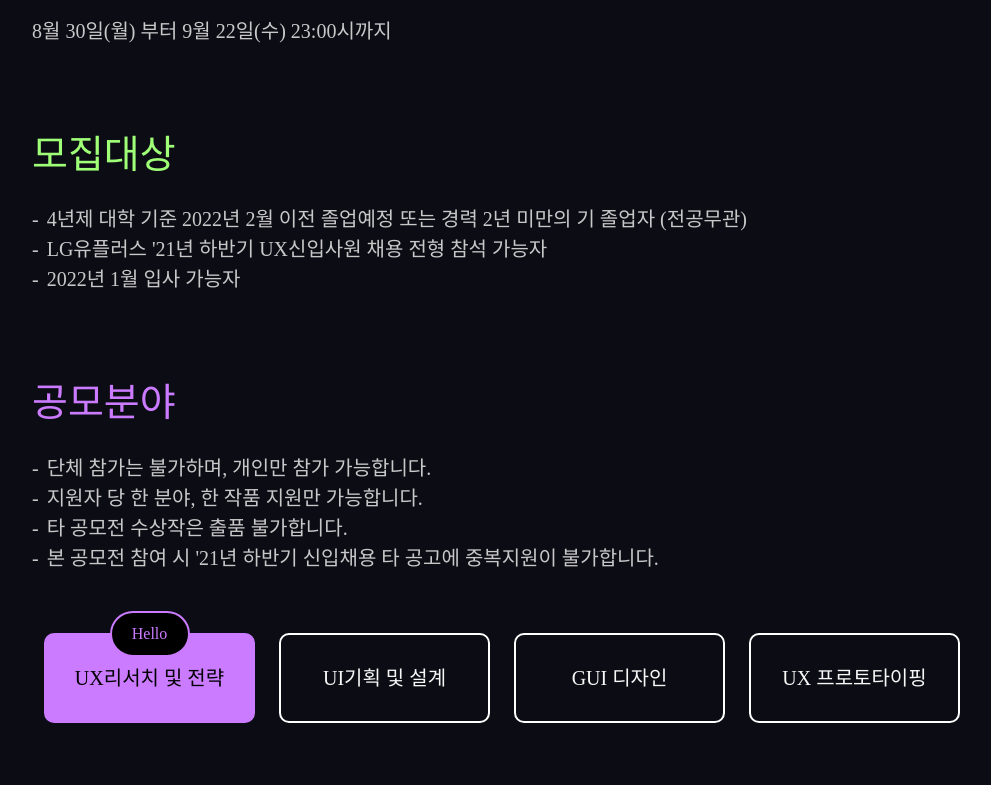
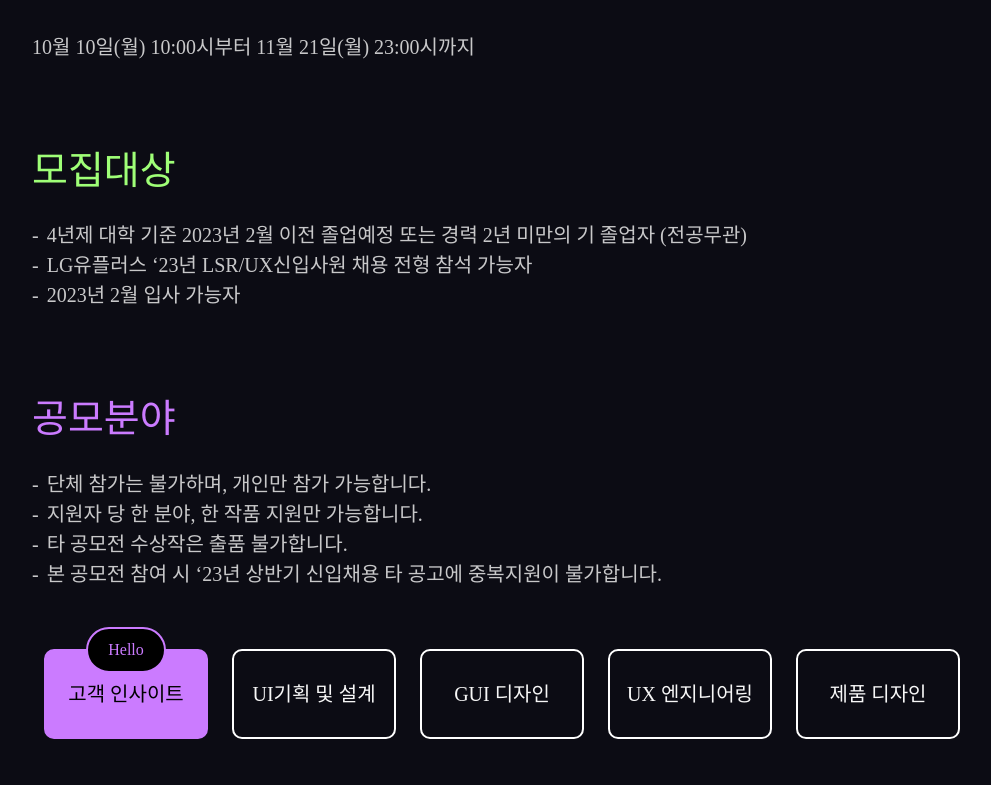
Before and after one commit to LG-uplus-UX-engineering/2022_LSRUX_awards, a React (Create React App) app: page / in a window 1280 px wide. Shown: the part 928-1713 px from the top of the page, without its empty margins (138-1129 px from the left). Built offline with nearby package versions, Linux system fonts and the light colour scheme.

Commit message:
공모 정보 입력중

```diff
--- a/src/App.js
+++ b/src/App.js
@@ -4,6 +4,7 @@
 import './App.css';
 import React, { Fragment } from 'react';
 import { Header, Banner } from './Banner';
+import { Block1, Block2 } from './Contents';
 import {swiperEffect, scrollEffect, contentEffect, changeDescription} from './effect';
 
 class App extends React.Component {
@@ -21,49 +22,8 @@
             <Header />
             <article className="default">
                 <Banner />
-                <section className="content content__a">
-                    <div className="content_wrapper">
-                        <div className="title noto_sans">모집기간</div>
-                        <div className="desc">
-                            <p>8월 30일(월) 부터 9월 22일(수) 23:00시까지</p>
-                        </div>
-                    </div>
-                    <div className="content_wrapper">
-                        <div className="title noto_sans">모집대상</div>
-                        <div className="desc">
-                            <p><span>-</span><span>4년제 대학 기준 2022년 2월 이전 졸업예정 또는 경력 2년 미만의 기 졸업자 (전공무관)</span></p>
-                            <p><span>-</span><span>LG유플러스 '21년 하반기 UX신입사원 채용 전형 참석 가능자</span></p>
-                            <p><span>-</span><span>2022년 1월 입사 가능자</span></p>
-                        </div>
-                    </div>
-                    <div className="content_wrapper" id="scroll_1">
-                        <div className="title noto_sans">공모분야</div>
-                        <div className="desc">
-                            <p><span>-</span><span>단체 참가는 불가하며, 개인만 참가 가능합니다.</span> </p>
-                            <p><span>-</span><span>지원자 당 한 분야, 한 작품 지원만 가능합니다.</span></p>
-                            <p><span>-</span><span>타 공모전 수상작은 출품 불가합니다.</span></p>
-                            <p><span>-</span><span>본 공모전 참여 시 '21년 하반기 신입채용 타 공고에 중복지원이 불가합니다.</span></p>
-                        </div>
-                    </div>
-                </section>
-                <section className="content content__b">
-                    <div className="case case__1 active" data-case="UX_RESEARCH">
-                        <span className="btn_case noto_sans">UX리서치 및 전략</span>
-                        <span className="hello noto_sans">Hello</span>
-                    </div>
-                    <div className="case case__2" data-case="UI_PLAN">
-                        <span className="btn_case noto_sans">UI기획 및 설계</span>
-                        <span className="hello noto_sans">Hello</span>
-                    </div>
-                    <div className="case case__3" data-case="GUI_DESIGN">
-                        <span className="btn_case noto_sans">GUI 디자인</span>
-                        <span className="hello noto_sans">Hello</span>
-                    </div>
-                    <div className="case case__4" data-case="UX_PROTOTYPE">
-                        <span className="btn_case noto_sans">UX 프로토타이핑</span>
-                        <span className="hello noto_sans">Hello</span>
-                    </div>
-                </section>
+                <Block1 />
+                <Block2 />
                 <section className="content content__c">
                     <div className="module_line" id="content_subject">
                         <div className="subtitle">주제</div>
@@ -204,11 +164,6 @@
                         </div>
                     </div>
                 </section>
-                {/* <section className="apply">
-                    <a className="btn btn__apply no_underline" href="http://apply.lg.com/app/job/RetrieveJobNotices.rpi?sCompanyCode=LGT" target="_blank">
-                        <span>지원하기</span>
-                    </a>
-                </section> */}
                 <section className="content content__c content__c__a">
                     <div className="module_line">
                         <div className="subtitle">*UX 공모전 작품 제출 및 수상관련 안내사항</div>
--- a/src/Contents.js
+++ b/src/Contents.js
@@ -1,42 +1,66 @@
 import React, { Fragment } from 'react';
 
-function ContentStyle () {
+function ContentStyle ({title, scroll, desc}) {
     return (
-        <div className="content_wrapper">
+        <div className="content_wrapper" id={`{scroll ? ${scroll} : null`}>
             <div className="title noto_sans">{title}</div>
             <div className="desc">
-                <p>8월 30일(월) 부터 9월 22일(수) 23:00시까지</p>
+                {desc}
             </div>
         </div>
     );
 }
 
-function BlockA () {
+const ContentArray1 = [
+    {title: '모집기간', desc: <p>10월 10일(월) 10:00시부터 11월 21일(월) 23:00시까지</p>},
+    {title: '모집대상', desc:
+    <Fragment>
+        <p><span>-</span><span>4년제 대학 기준 2023년 2월 이전 졸업예정 또는 경력 2년 미만의 기 졸업자 (전공무관)</span></p>
+        <p><span>-</span><span>LG유플러스 ‘23년 LSR/UX신입사원 채용 전형 참석 가능자</span></p>
+        <p><span>-</span><span>2023년 2월 입사 가능자</span></p>
+    </Fragment>},
+    {title: '공모분야', scroll: 'scroll_1', desc:
+    <Fragment>
+        <p><span>-</span><span>단체 참가는 불가하며, 개인만 참가 가능합니다.</span> </p>
+        <p><span>-</span><span>지원자 당 한 분야, 한 작품 지원만 가능합니다.</span></p>
+        <p><span>-</span><span>타 공모전 수상작은 출품 불가합니다.</span></p>
+        <p><span>-</span><span>본 공모전 참여 시 ‘23년 상반기 신입채용 타 공고에 중복지원이 불가합니다.</span></p>
+    </Fragment>
+    }
+];
+
+function Block1 () {
     return (
         <section className="content content__a">
-            <div className="content_wrapper">
-                <div className="title noto_sans">모집기간</div>
-                <div className="desc">
-                    <p>8월 30일(월) 부터 9월 22일(수) 23:00시까지</p>
-                </div>
-            </div>
-            <div className="content_wrapper">
-                <div className="title noto_sans">모집대상</div>
-                <div className="desc">
-                    <p><span>-</span><span>4년제 대학 기준 2022년 2월 이전 졸업예정 또는 경력 2년 미만의 기 졸업자 (전공무관)</span></p>
-                    <p><span>-</span><span>LG유플러스 '21년 하반기 UX신입사원 채용 전형 참석 가능자</span></p>
-                    <p><span>-</span><span>2022년 1월 입사 가능자</span></p>
-                </div>
-            </div>
-            <div className="content_wrapper" id="scroll_1">
-                <div className="title noto_sans">공모분야</div>
-                <div className="desc">
-                    <p><span>-</span><span>단체 참가는 불가하며, 개인만 참가 가능합니다.</span> </p>
-                    <p><span>-</span><span>지원자 당 한 분야, 한 작품 지원만 가능합니다.</span></p>
-                    <p><span>-</span><span>타 공모전 수상작은 출품 불가합니다.</span></p>
-                    <p><span>-</span><span>본 공모전 참여 시 '21년 하반기 신입채용 타 공고에 중복지원이 불가합니다.</span></p>
-                </div>
-            </div>
+            {ContentArray1.map((e)=><ContentStyle title={e.title} desc={e.desc} scroll={e.scroll}/>)}
         </section>
     );
 }
+
+function TopicFilter ({class_case, data_case, title}) {
+    return (
+        <div className={`case ${class_case}`} data-case={`${data_case}`}>
+            <span className="btn_case noto_sans">{title}</span>
+            <span className="hello noto_sans">Hello</span>
+        </div>
+    );
+}
+
+const ContentArray2 = [
+    {class_case: 'case__1 active', data_case : 'UX_RESEARCH', title:'고객 인사이트'},
+    {class_case: 'case__2', data_case : 'UI_PLAN', title:'UI기획 및 설계'},
+    {class_case: 'case__3', data_case : 'GUI_DESIGN', title:'GUI 디자인'},
+    {class_case: 'case__4', data_case : 'UX_ENGINEERING', title:'UX 엔지니어링'},
+    {class_case: 'case__5', data_case : 'PRODUCT_DESIGN', title:'제품 디자인'},
+    {class_case: 'empty'}
+];
+
+function Block2 () {
+    return (
+        <section className="content content__b">
+            {ContentArray2.map((e)=><TopicFilter class_case={e.class_case} data_case={e.data_case} title={e.title}/>)}
+        </section>
+    );
+}
+
+export {Block1, Block2};
--- a/src/effect.js
+++ b/src/effect.js
@@ -106,16 +106,16 @@
     'UX_RESEARCH' : {
         'SUBJECT': {
         0 : {NUM:'', TEXT:'아래 3개 공모 주제 중 택1 하여 참가'},
-        1 : {NUM:'1.', TEXT:'코로나 이후의 라이프 스타일 변화에 따른 신규서비스 제안'},
-        2 : {NUM:'2.', TEXT:'미디어/OTT 시장 변화에 따른 미디어서비스 제안'},
-        3 : {NUM:'3.', TEXT:'메타버스/믹스버스 트렌드를 기반으로 한 신규서비스 제안'},
+        1 : {NUM:'1.', TEXT:'[트렌드] 고객 라이프 스타일 변화에 따른 LG유플러스 고객 경험 방향 제안'},
+        2 : {NUM:'2.', TEXT:'[접점] 통신사 고객 여정에 따른 LG유플러스 접점의 고객경험 방향 혹은 UX 방향 제안'},
+        3 : {NUM:'3.', TEXT:'[서비스] LG유플러스 서비스의 UX 방향 제안'},
         },
         'FORM': {
         0 : {NUM:'①',TEXT:'PDF문서 (필수)<span class="small_font"><span class="divider"></span>30MB 이내</span>'},
         },
         'AMOUNT': {
         0 : {NUM:'①',TEXT:'지원서 접수 (LG Careers 사이트 제출)'},
-        1 : {NUM:'②',TEXT:'표지 포함 10장 이내 (UX공모전 이메일로 제출)'},
+        1 : {NUM:'②',TEXT:'표지 포함 10장 이내 (공모전 이메일로 제출)'},
         },
         'STANDARD': {
         0 : {NUM:'1.',TEXT:'리서치 설계 능력 평가 (35%)',SUB:'주어진 주제를 명확히 이해하고, 이를 해결하기에 적합한 방법으로 리서치를 설계하였는가?'},
--- a/src/ui_21.css
+++ b/src/ui_21.css
@@ -79,7 +79,7 @@
     display: block;
     background: url(/public/img/icn-arw-right.png) 50% 50% / 100% auto no-repeat;
     top: initial;
-    bottom: 16%;
+    bottom: 14%;
 }
 
 .swiper-button-prev {
@@ -92,7 +92,7 @@
 }
 
 .swiper-pagination-fraction {
-    bottom: 16%;
+    bottom: 14%;
     font-family: "Noto Sans CJK KR Bold";
     font-weight: bold;
     font-size: 18px;
@@ -104,7 +104,7 @@
 }
 
 section.content__a {
-    margin-top: 1vh;
+    margin-top: 3vh;
 }
 
 section.content__a div.content_wrapper:nth-of-type(1)>.title {color: #FFD15A;}
@@ -198,6 +198,12 @@
 
 section.content__b img {
     width: 100%;
+}
+
+section.content__b .case.empty {
+    display: none;
+    pointer-events: none;
+    cursor: none;
 }
 
 section.content__c {
@@ -1032,6 +1038,13 @@
         font-size: 3vw;
     }
 
+    section.content__b .case.empty {
+        display: block;
+        visibility: hidden;
+        pointer-events: none;
+        cursor: none;
+    }
+
     section.content__c {
         margin-top: 21px;
         padding-bottom: 50px;
@@ -1089,8 +1102,8 @@
 
     section.content__b .case:hover,
     section.content__b .case.active {
-        border: 1px solid #FCEC32;
-        background-color: #FCEC32;
+        border: 1px solid var(--purple);
+        background-color: var(--purple);
     }
 
     section.apply>img{
```
